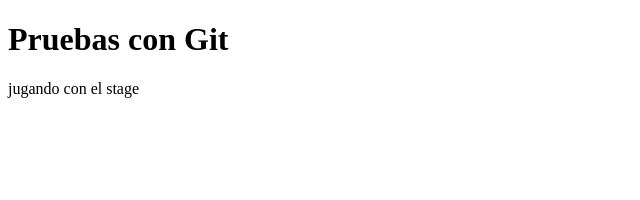
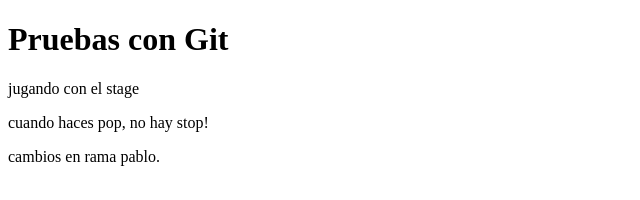
Before and after one commit to ZeroKoma/pruebasGit, a plain HTML site: page index.html in a window 1280 px wide. Shown: the whole page, without its empty margins (0-640 px from the left). Drawn offline with Linux system fonts and the light colour scheme.

Commit message:
añadido parrafos

```diff
--- a/index.html
+++ b/index.html
@@ -11,6 +11,8 @@
 <body>
     <h1>Pruebas con Git</h1>
     <p>jugando con el stage</p>
+    <p>cuando haces pop, no hay stop!</p>
+    <p>cambios en rama pablo.</p>
 </body>
 
 </html>
```
